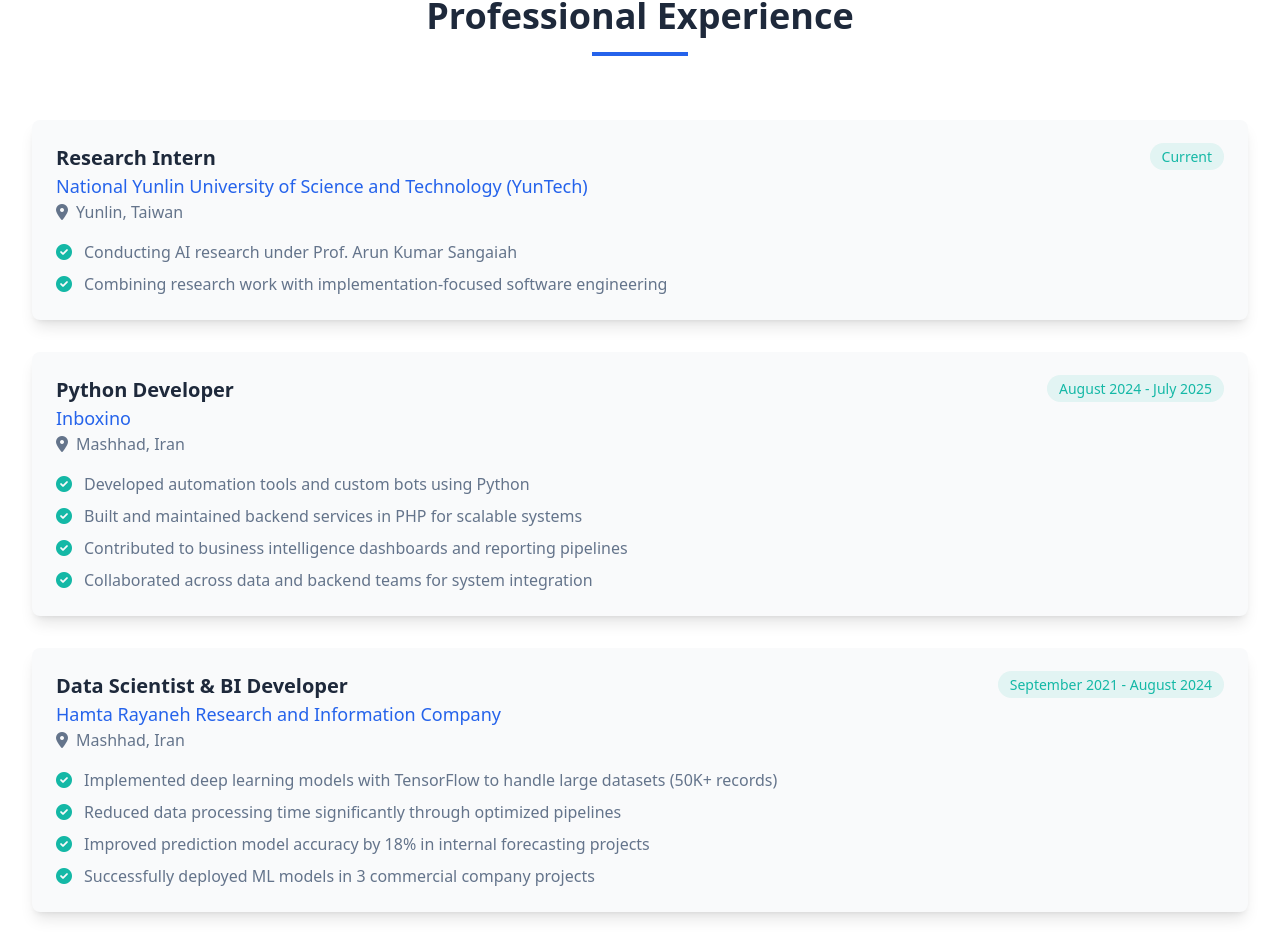
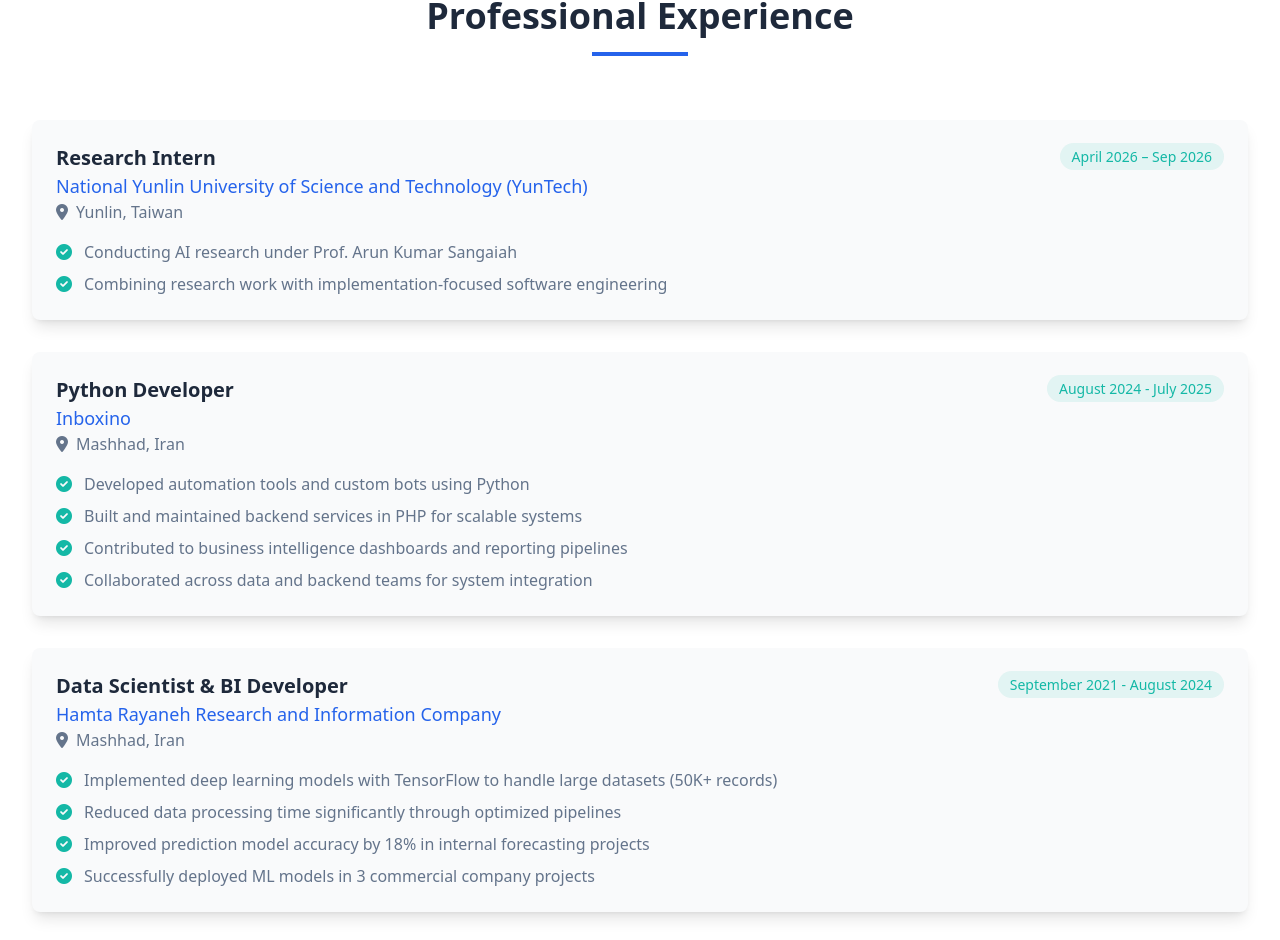
Before and after one commit to maryammahmoudi1993/cv, a React (Vite) app: page / in a window 1280 px wide. Shown: the part 4240-5180 px from the top of the page. Built offline with nearby package versions, Linux system fonts and the light colour scheme.

Commit message:
docs: correct research internship period

```diff
--- a/src/components/Experience.jsx
+++ b/src/components/Experience.jsx
@@ -4,7 +4,7 @@
                     company: 'National Yunlin University of Science and Technology (YunTech)',
                     role: 'Research Intern',
                     location: 'Yunlin, Taiwan',
-                    period: 'Current',
+                    period: 'April 2026 – Sep 2026',
                     achievements: [
                         'Conducting AI research under Prof. Arun Kumar Sangaiah',
                         'Combining research work with implementation-focused software engineering'
```
